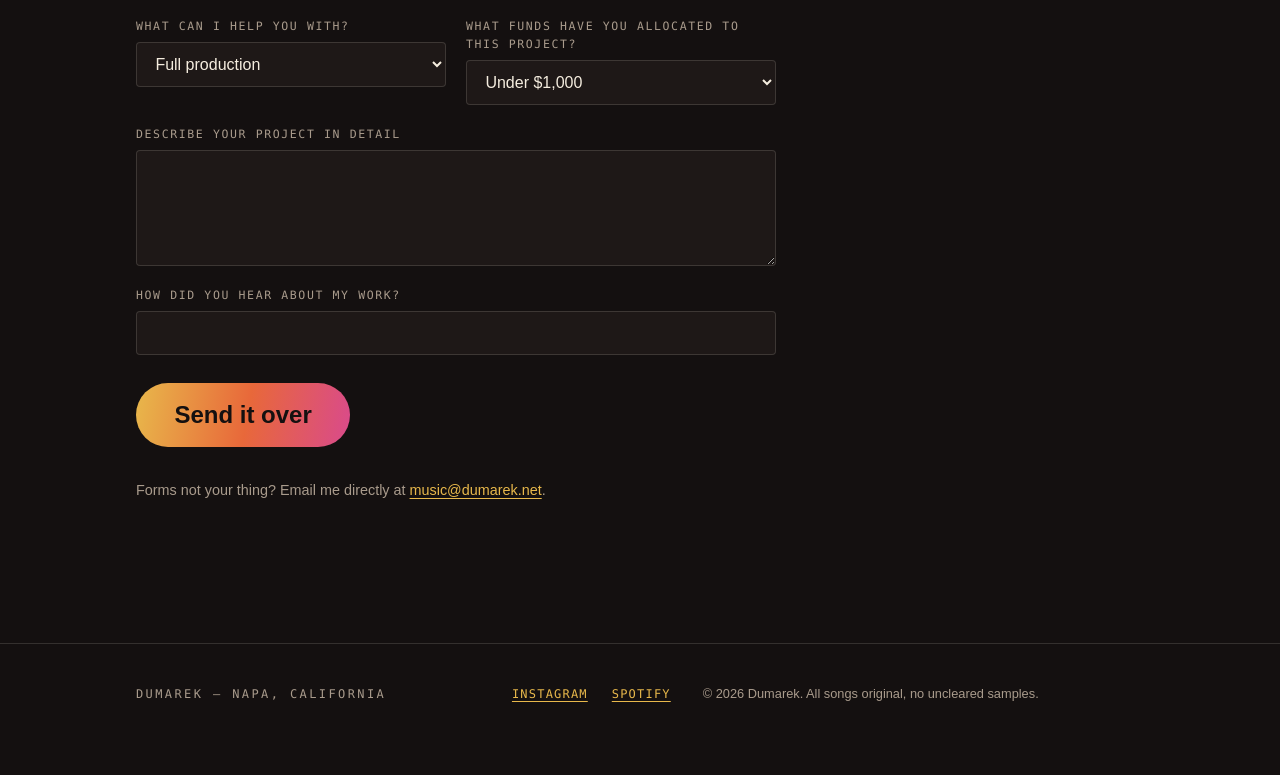
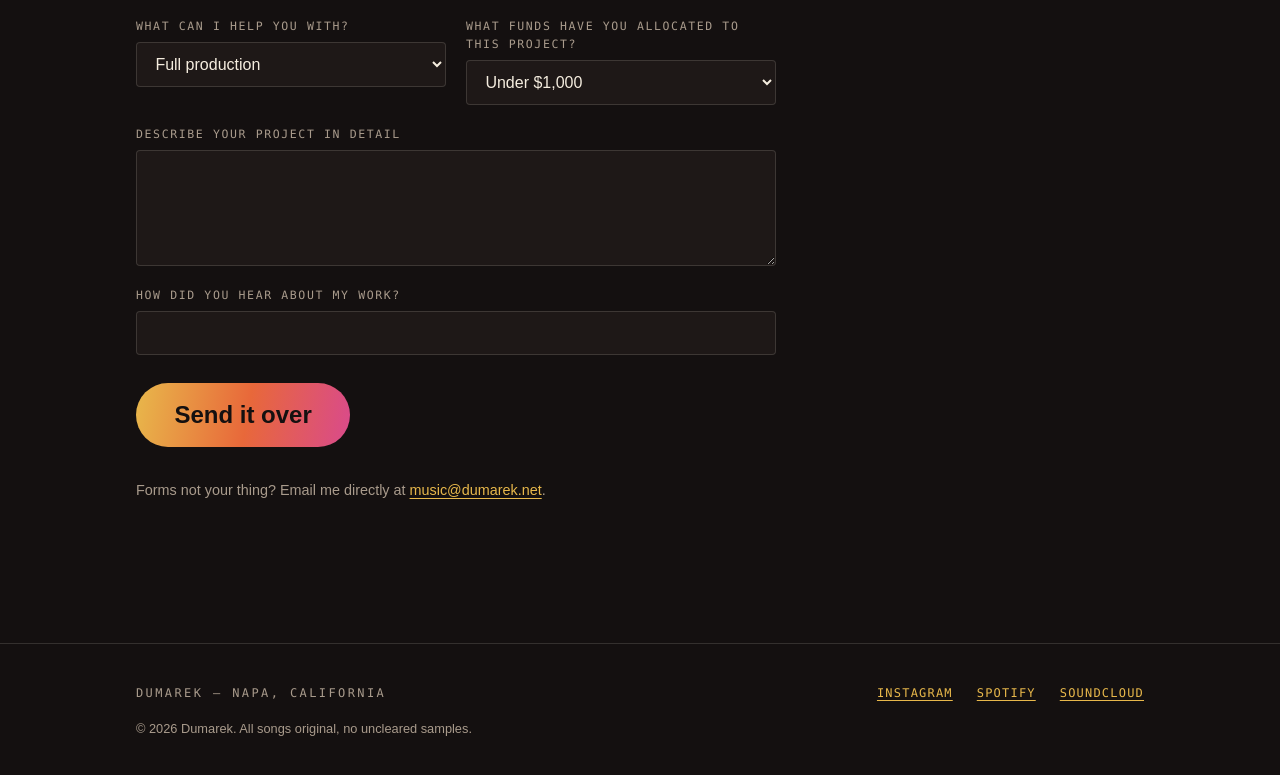
Before and after one commit to phillipadsmith/dumarek.net, an Astro site: page / in a window 1280 px wide. Shown: the part 5936-6711 px from the top of the page. Before the commit the page ends 6680 px from the top, so only its background shows below. Built offline with nearby package versions, Linux system fonts and the light colour scheme; Astro itself is replaced by a stand-in of ours.

Commit message:
Add SoundCloud link to footer

```diff
--- a/src/components/Footer.astro
+++ b/src/components/Footer.astro
@@ -8,6 +8,7 @@ const year = new Date().getFullYear();
     <nav aria-label="Social links">
       <a href="https://www.instagram.com/therealdumarek/">Instagram</a>
       <a href="https://open.spotify.com/artist/1l28YhxS42qSosjk75Tzd2">Spotify</a>
+      <a href="https://soundcloud.com/dumarek">SoundCloud</a>
     </nav>
     <p class="fine">© {year} Dumarek. All songs original, no uncleared samples.</p>
   </div>
```
